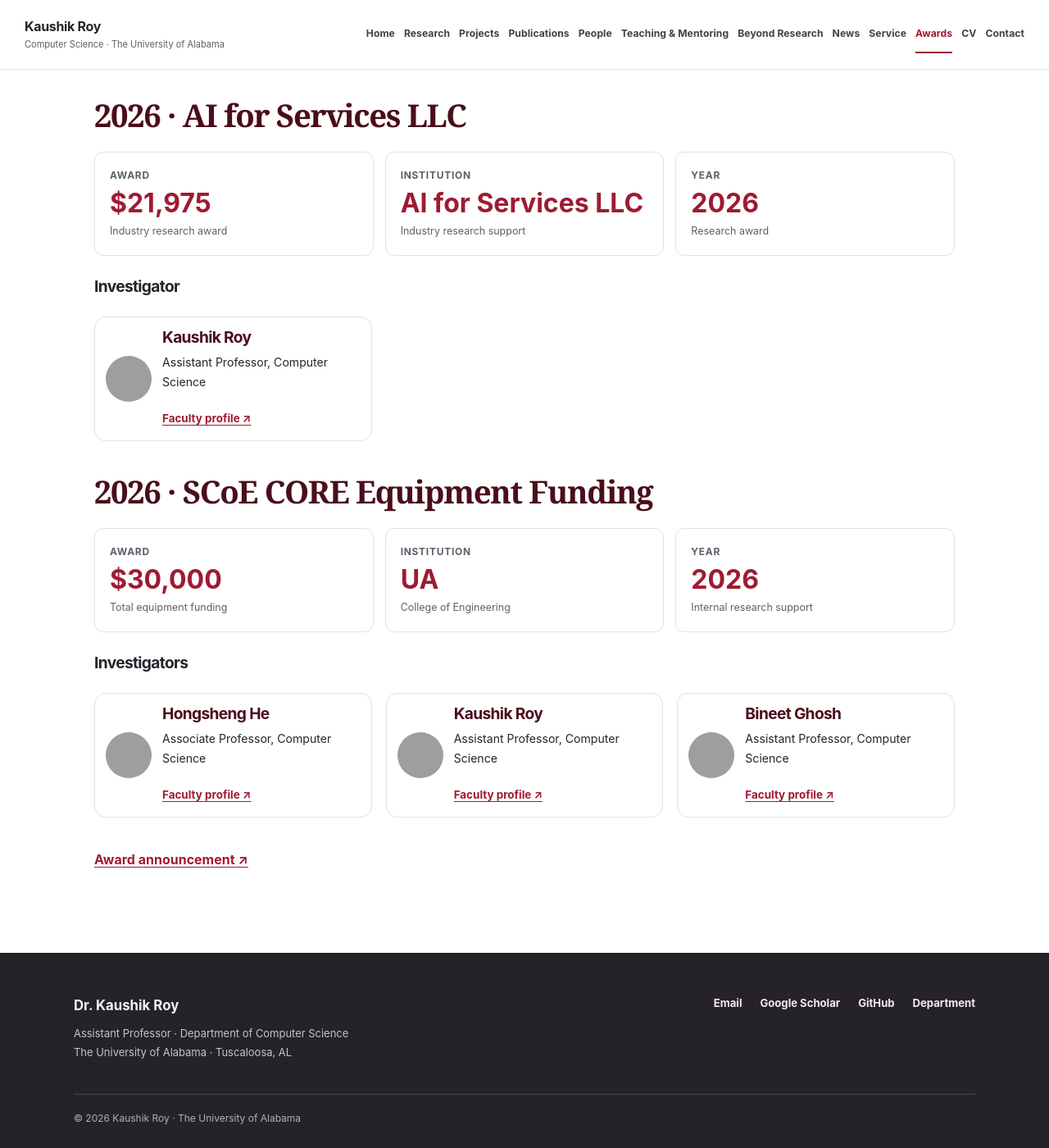
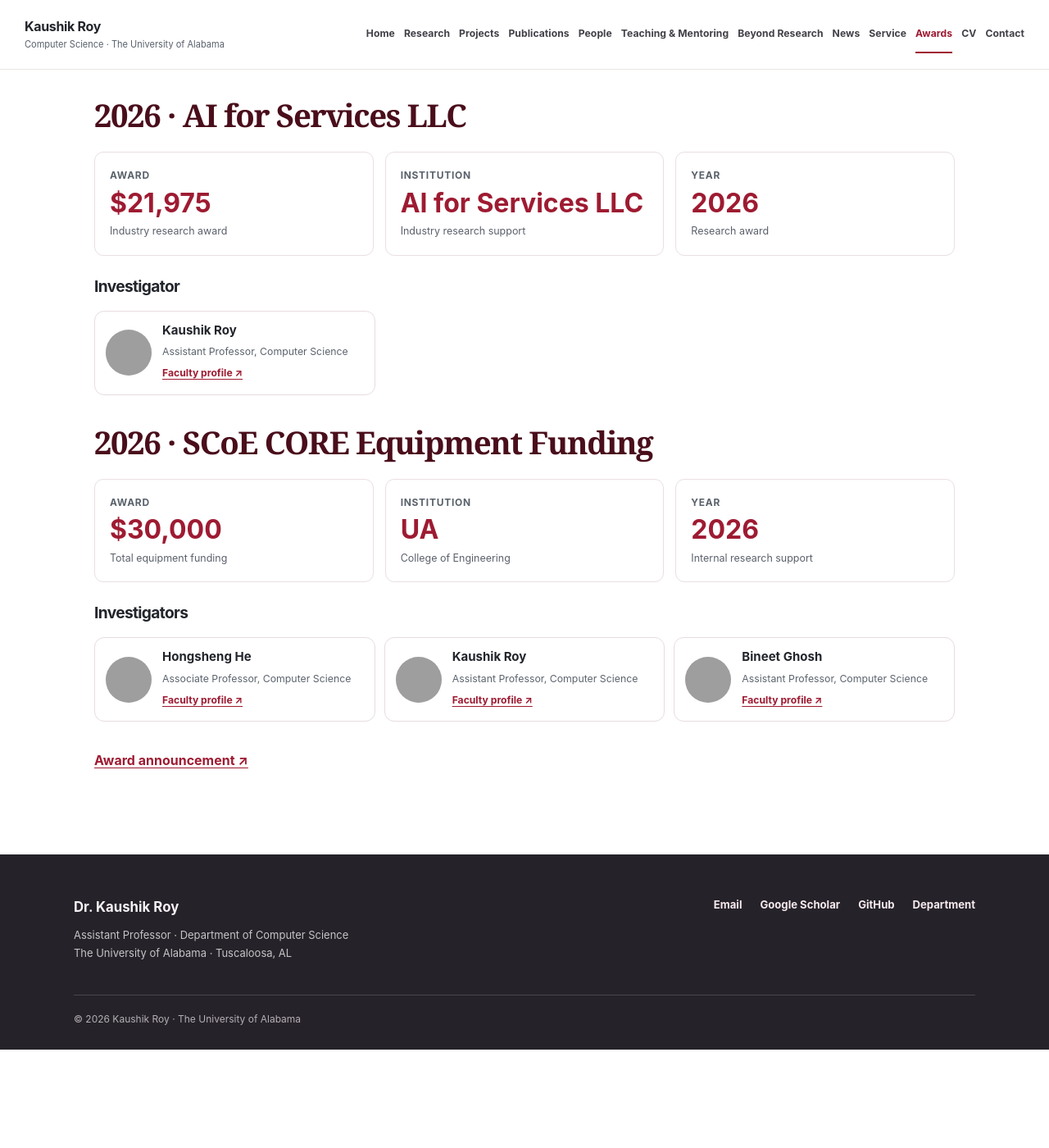
Before and after one commit to kauroy1994/home, a Jekyll site: the page built from _pages/awards.md, in a window 1280 px wide and 1400 px high, scrolled down 329 px. Shown: the whole window at 82% size. Built offline with Jekyll 4.4.1, drawn with Linux system fonts in a browser that asks for light colours; after the commit the page ends 1609 px from its top, so only the background shows below that; grey boxes are pictures that could not be loaded.

Commit message:
Match awards investigator cards to compact project team styling

```diff
--- a/assets/css/faculty.css
+++ b/assets/css/faculty.css
@@ -152,3 +152,15 @@
 .project-person p{font-size:.77rem;line-height:1.4;color:#5d646e;margin:0}
 @media(max-width:960px){.project-team-grid{grid-template-columns:repeat(2,minmax(0,1fr))}}
 @media(max-width:650px){.project-team{margin:0 20px 26px}.project-team-grid{grid-template-columns:1fr;gap:9px}.project-person{padding:12px}.project-person>img,.project-person-initials{flex-basis:52px;width:52px;height:52px}}
+
+
+/* Awards: compact profile images beside investigator names */
+.award-team{grid-template-columns:repeat(3,minmax(0,1fr));gap:11px;margin:18px 0 34px}
+.award-person{display:flex;flex-direction:row;align-items:center;gap:13px;min-width:0;padding:13px;border:1px solid #e7dce0;background:#fff;border-radius:12px}
+.award-person>img{flex:0 0 56px;width:56px;height:56px;max-width:56px;max-height:56px;aspect-ratio:1/1;object-fit:cover;object-position:center 22%;border-radius:50%}
+.award-person>div{min-width:0;flex:1;padding:0}
+.content-prose .award-person h3{font-family:inherit;font-size:.94rem;line-height:1.35;letter-spacing:0;margin:0 0 4px;color:var(--ink)}
+.award-person p{font-size:.77rem;line-height:1.4;color:#5d646e;margin:0 0 3px}
+.award-person a{font-size:.76rem;line-height:1.4}
+@media(max-width:960px){.award-team{grid-template-columns:repeat(2,minmax(0,1fr))}}
+@media(max-width:700px){.award-team{grid-template-columns:1fr;gap:9px}.award-person{padding:12px}.award-person>img{flex-basis:52px;width:52px;height:52px}}
```
